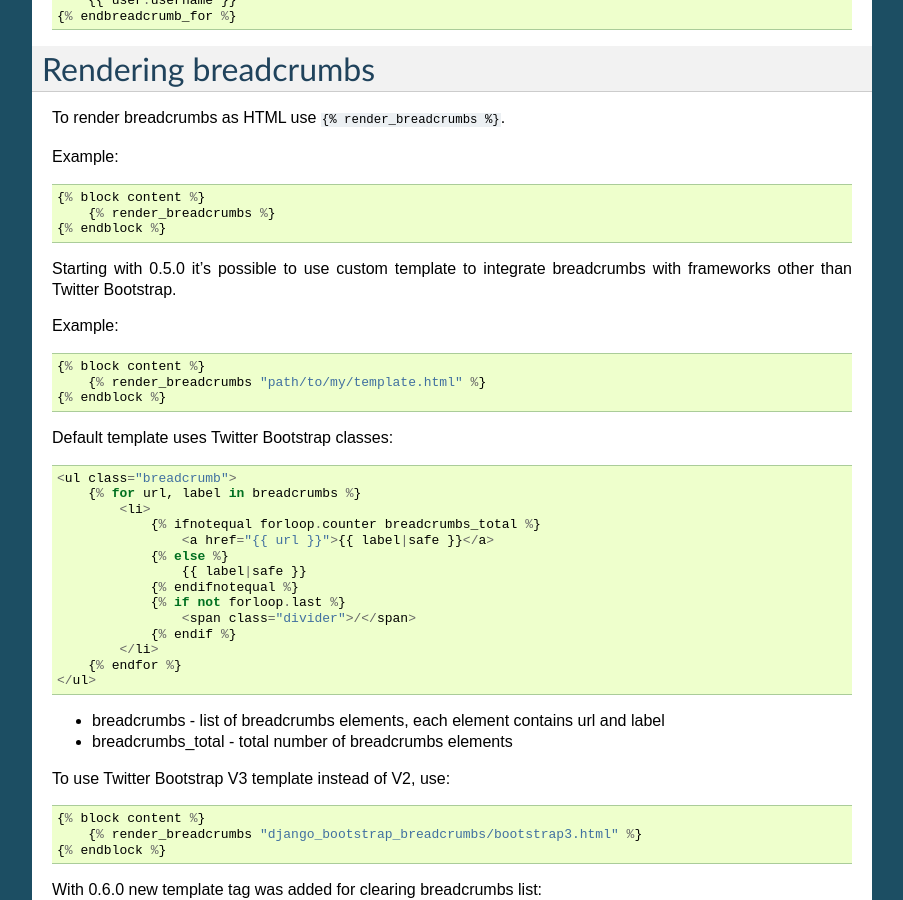
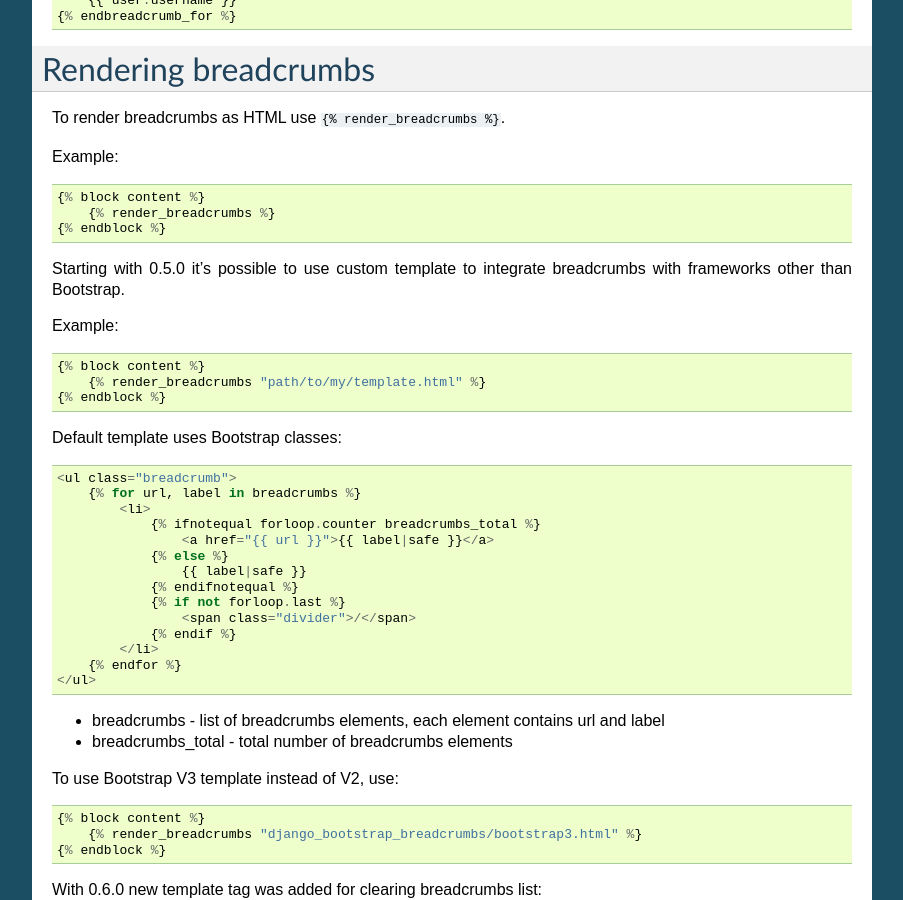
Before and after one commit to prymitive/bootstrap-breadcrumbs, a Sphinx documentation site: the page built from docs/index.rst, in a window 1280 px wide and 900 px high, scrolled down 2195 px. Shown: the whole window, without its empty margins (198-1101 px from the left). Built offline with Sphinx 7.4.7, drawn with Linux system fonts in a browser that asks for light colours.

Commit message:
"Twitter Bootstrap" => "Bootstrap"
Per https://github.com/twbs/bootstrap/issues/9899

```diff
--- a/docs/index.rst
+++ b/docs/index.rst
@@ -129,7 +129,7 @@ Example::
         {% render_breadcrumbs %}
     {% endblock %}
 
-Starting with 0.5.0 it's possible to use custom template to integrate breadcrumbs with frameworks other than Twitter Bootstrap.
+Starting with 0.5.0 it's possible to use custom template to integrate breadcrumbs with frameworks other than Bootstrap.
 
 Example::
 
@@ -137,7 +137,7 @@ Example::
         {% render_breadcrumbs "path/to/my/template.html" %}
     {% endblock %}
 
-Default template uses Twitter Bootstrap classes::
+Default template uses Bootstrap classes::
 
     <ul class="breadcrumb">
         {% for url, label in breadcrumbs %}
@@ -157,7 +157,7 @@ Default template uses Twitter Bootstrap classes::
 * breadcrumbs - list of breadcrumbs elements, each element contains url and label
 * breadcrumbs_total - total number of breadcrumbs elements
 
-To use Twitter Bootstrap V3 template instead of V2, use::
+To use Bootstrap V3 template instead of V2, use::
 
     {% block content %}
         {% render_breadcrumbs "django_bootstrap_breadcrumbs/bootstrap3.html" %}
--- a/setup.py
+++ b/setup.py
@@ -16,9 +16,9 @@ setup(
     version='0.6.2',
     url='http://prymitive.github.com/bootstrap-breadcrumbs',
     license='MIT',
-    description='Django breadcrumbs using Twitter Bootstrap V2 or V3',
+    description='Django breadcrumbs using Bootstrap V2 or V3',
     long_description='Django template tags used to generate breadcrumbs html '
-                     'using twitter bootstrap css classes or custom template',
+                     'using bootstrap css classes or custom template',
     author='Łukasz Mierzwa',
     author_email='l.mierzwa@gmail.com',
     packages=find_packages(),
```
Also changed, not shown: 1 other file.
